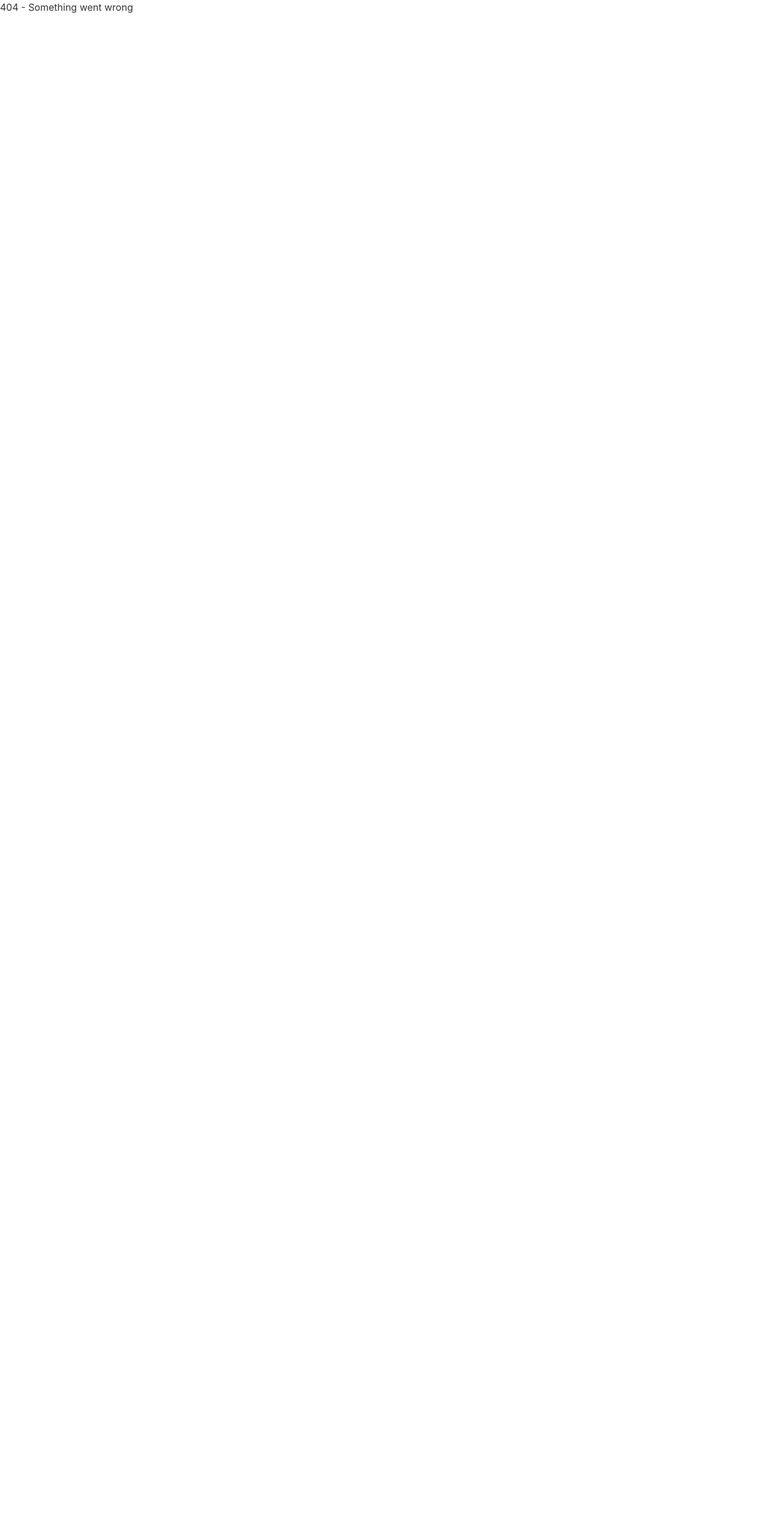
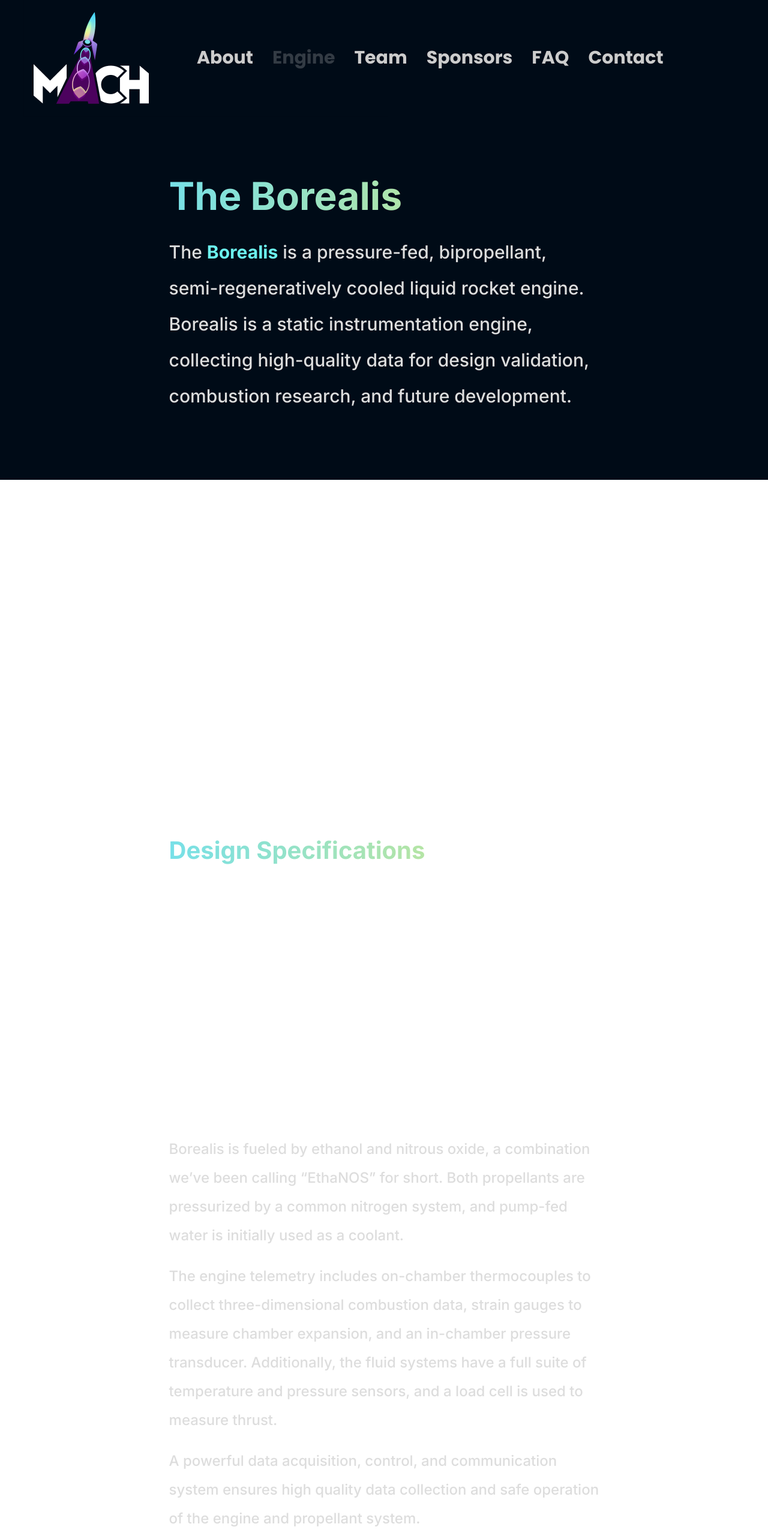
Before and after one commit to ryepropgroup/mach-website, a Next.js app: page /mach-website/engine in a window 1280 px wide. Before the commit this address had no page. Shown: the top 2566 px of the page at 60% size. Before the commit the page ends 800 px from the top, so only its background shows below. Built offline with nearby package versions, Linux system fonts and the light colour scheme.

Commit message:
feat: engine page skeleton

```diff
--- /dev/null
+++ b/src/pages/engine.tsx
@@ -0,0 +1,95 @@
+import { Box, Center, Heading, Image, Link, Text } from "@chakra-ui/react";
+
+import Navbar from "@/components/navbar";
+import SocialsFooter from "@/components/socialsFooter";
+import Header from "@/config";
+import {
+  bgStyle,
+  engineDetailsStyle,
+  headingStyle,
+  introStyleSecond,
+  linkStyle,
+} from "@/styles";
+
+export default function Engine() {
+  return (
+    <>
+      <Header title="MACH :: The Borealis" />
+      <Box {...bgStyle} bg="#000b17" />
+      <Navbar />
+      <Center>
+        <Box w="56vw">
+          <Heading {...headingStyle}>The Borealis</Heading>
+          <br />
+          <Text {...introStyleSecond}>
+            The{" "}
+            <Text as="span" color="teal.300" fontWeight={700}>
+              Borealis
+            </Text>{" "}
+            is a pressure-fed, bipropellant, semi-regeneratively cooled liquid
+            rocket engine.
+          </Text>
+          <Text {...introStyleSecond}>
+            Borealis is a static instrumentation engine, collecting high-quality
+            data for design validation, combustion research, and future
+            development.
+          </Text>
+          <br />
+          <Box h="656px" />
+          <br />
+          <Heading {...headingStyle} fontSize="40px">
+            Design Specifications
+          </Heading>
+          <br />
+          <Box h="402px" />
+          <br />
+          <Text {...engineDetailsStyle}>
+            Borealis is fueled by ethanol and nitrous oxide, a combination we’ve
+            been calling “EthaNOS” for short. Both propellants are pressurized
+            by a common nitrogen system, and pump-fed water is initially used as
+            a coolant.
+          </Text>
+          <Text {...engineDetailsStyle}>
+            The engine telemetry includes on-chamber thermocouples to collect
+            three-dimensional combustion data, strain gauges to measure chamber
+            expansion, and an in-chamber pressure transducer. Additionally, the
+            fluid systems have a full suite of temperature and pressure sensors,
+            and a load cell is used to measure thrust.
+          </Text>
+          <Text {...engineDetailsStyle}>
+            A powerful data acquisition, control, and communication system
+            ensures high quality data collection and safe operation of the
+            engine and propellant system.
+          </Text>
+          <br />
+          <Box h="1180px" />
+          <br />
+          <Text {...engineDetailsStyle}>
+            After our initial hot-fire, we’ll continue to use Borealis as a
+            research and development engine while we work on flightweight
+            successors. Major experiments are slated to test and collect
+            extensive data on design variations for injectors, cooling systems,
+            propellant ratio, and more.
+          </Text>
+          <br />
+          <Text {...introStyleSecond}>
+            Have questions? It’s only rocket science.
+          </Text>
+          <br />
+          <Text {...introStyleSecond}>
+            See if we already have answers in our{" "}
+            <Link {...linkStyle} fontSize="4xl" href="/mach-website/faq">
+              FAQ
+            </Link>
+            , or{" "}
+            <Link {...linkStyle} fontSize="4xl" href="/mach-website/contact">
+              contact us
+            </Link>
+            !
+          </Text>
+        </Box>
+      </Center>
+      <SocialsFooter />
+    </>
+  );
+}
--- a/src/styles.ts
+++ b/src/styles.ts
@@ -93,3 +93,11 @@ export const listItemStyle: ListItemProps = {
   fontSize: "xl",
   lineHeight: "48px",
 };
+
+export const engineDetailsStyle: TextProps = {
+  color: "gray.100",
+  fontFamily: "Inter, sans-serif",
+  fontSize: "2xl",
+  lineHeight: "48px",
+  marginBottom: "20px",
+};
```
